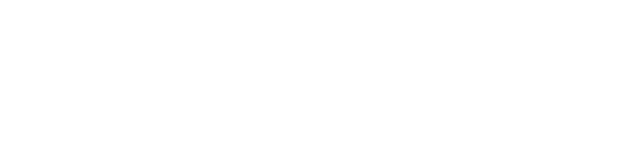
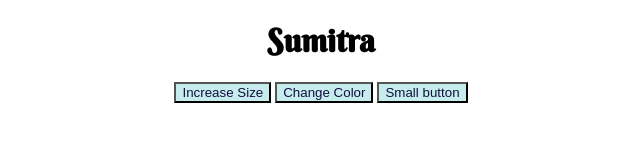
Before and after one commit to cathey191/Term2Day3, a plain HTML site: page task.html in a window 1280 px wide. Shown: the whole page, without its empty margins (327-967 px from the left). Drawn offline with nearby package versions, Linux system fonts and the light colour scheme.

Commit message:
Playing with name

```diff
--- a/task.html
+++ b/task.html
@@ -3,15 +3,50 @@
 	<head>
 		<meta charset="utf-8">
 		<title>Tasks</title>
+
+		<link href="https://fonts.googleapis.com/css?family=Berkshire+Swash" rel="stylesheet">
+		<style>
+			.container{
+				width: 100vw;
+				height: 100vh;
+				text-align: center;
+			}
+			.btn{
+				background-color: #c7ecee;
+				color: #130f40;
+			}
+			.name{
+				font-family: 'Berkshire Swash';
+				transition: all;
+			}
+			.largeText{
+				font-size: 5em;
+			}
+		</style>
 	</head>
 	<body>
-		<div class="">
-			<h1 class=""></h1>
+		<div class="container">
+			<h1 class="name">Sumitra</h1>
+			<button type="button" class="btn" id="sizing">Increase Size</button>
+			<button type="button" class="btn" id="colour">Change Color</button>
+			<button type="button" class="btn" id="colChanging">Small button</button>
 		</div>
 		<script src="https://cdnjs.cloudflare.com/ajax/libs/jquery/2.1.1/jquery.js"></script>
 		<script>
 			$(document).ready(function(){
-
+				$('#sizing').click(function(){
+					$('.name').toggleClass('largeText');
+				});
+				$('#colour').click(function(){
+					$('.name').css('color', '#D980FA');
+					$('body').css('background-color', 'black');
+				});
+				$('#colChanging').click(function(){
+					$('body').css('background-color', 'black');
+					$('.name').css(200, 'color', '#D980FA');
+					$('.name').css(200, 'color', '#6ab04c');
+				});
+				$('.name')
 			});
 		</script>
 	</body>
```
